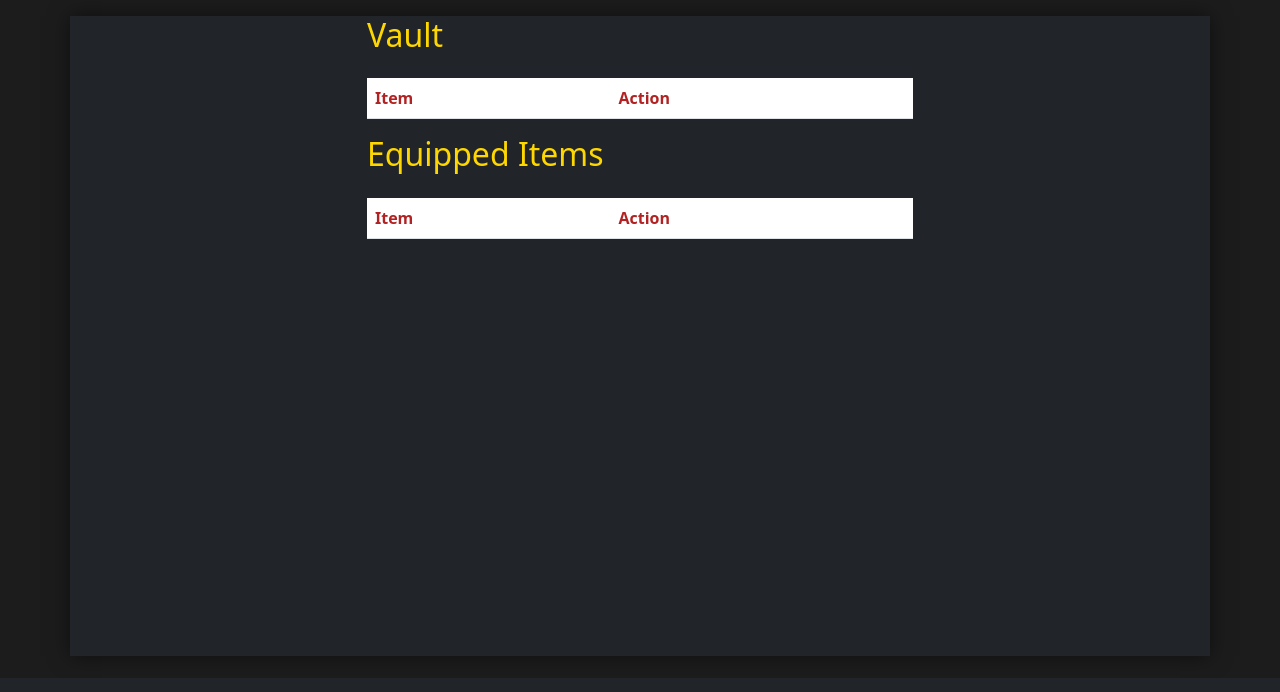
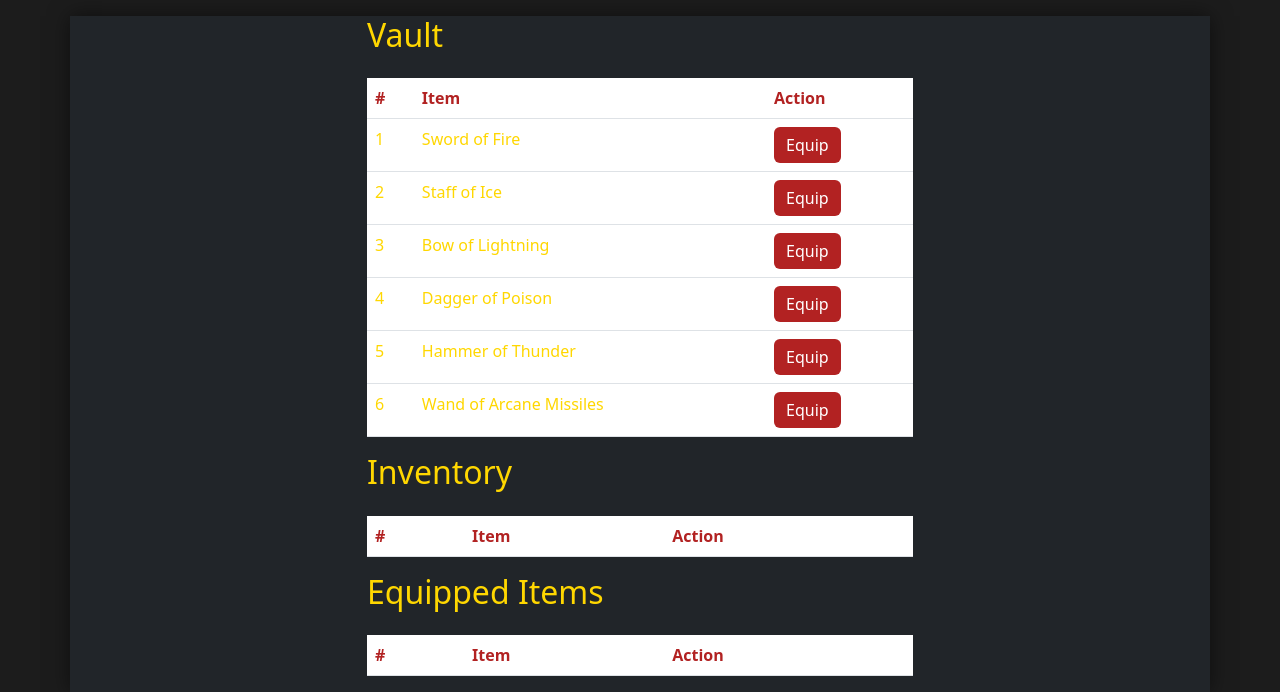
Before and after one commit to Lesamuen/HeroesNeverDice, a Flask app: page /vault in a window 1280 px wide. Shown: the part 122-814 px from the top of the page. Run offline with Flask 3, Linux system fonts and the light colour scheme; a user stored in the database is signed in; tables that the repository leaves empty hold one stand-in row (values such as "Sample post"); lists and menus that the app fills with data are empty; some libraries are stand-ins or nearby versions.

Commit message:
example tuple list to work hover description vault

```diff
--- a/app.py
+++ b/app.py
@@ -131,11 +131,42 @@ def market():
 # Vault Page
 @app.route('/vault')
 def vault():
-    tosend = []
-    inv = current_user.get_unequipped()
+    #tosend = []
+    items = [ #testing tuple list
+    ('Sword of Fire', 'A blazing sword that burns all in its path.'),
+    ('Staff of Ice', 'A staff that can conjure freezing winds and icy shards.'),
+    ('Bow of Lightning', 'A bow that shoots bolts of lightning that never miss.'),
+    ('Dagger of Poison', 'A small dagger that can deliver lethal doses of poison.'),
+    ('Hammer of Thunder', 'A heavy hammer that can create shockwaves that stun foes.'),
+    ('Wand of Arcane Missiles', 'A wand that fires bolts of arcane energy.'),
+    ]
+    #item[0] is the name, item[1] is the description
+    tosend = items
+    # inv = current_user.get_unequipped()
+    # for i in inv:
+    #     tosend.append((i.item.name,i.item.desc()))
+    return render_template('vault.html', tosend = tosend)
+
+@app.route('/vault')
+def inventory():
+    toinv = []
+    inv = current_user.get_inventory()
     for i in inv:
-        tosend.append((i.item.name,i.item.desc()))
-    return render_template('vault.html', inv = tosend)
+        toinv.append((i.item.name,i.item.desc()))
+    return render_template('vault.html', inv = toinv)
+
+@app.route('/vault')
+def equipped():
+    toequip = []
+    hands = current_user.get_hands()
+    armor = current_user.get_armor()
+
+    for i in hands:
+        toequip.append((i.item.name,i.item.desc()))
+    for i in armor:
+        toequip.append((i.item.name,i.item.desc()))
+    return render_template('vault.html', hands = toequip, armor = toequip)
+
 
 # How to Play
 @app.route('/howtoplay')
--- a/static/script.js
+++ b/static/script.js
@@ -1,3 +1,7 @@
+$(document).ready(function () {
+    $('[data-toggle="tooltip"]').tooltip();
+});
+
 function sellItem() {
     // Sell Item in market place
     // can only sell items that are in the list of items in inventory
--- a/templates/vault.html
+++ b/templates/vault.html
@@ -9,15 +9,41 @@
     <table class="table mt-4">
         <thead>
             <tr>
+                <th scope="col">#</th>
                 <th scope="col">Item</th>
                 <th scope="col">Action</th>
             </tr>
         </thead>
         <tbody>
-            {% for item in inventory %}
+            {% for item in tosend %}
             <tr>
-                <td>{{ item }}</td>
-                <td><button type="button" class="btn btn-primary unequip-btn" onclick="equipItem('{{ item }}')">Equip</button></td>
+                <td>{{ loop.index }}</td>
+                <td>    <span class = "description" data-toggle="tooltip" data-placement="right" title="{{ item[1] }}">{{ item[0] }} </span>
+                        <td><button type="button" class="btn btn-primary equip-btn"
+                            onclick="equipItem('{{ item[0] }}')">Equip</button></td>
+                    </td>
+            </tr>
+            {% endfor %}
+        </tbody>
+    </table>
+
+    <h2> Inventory </h2>
+    <table class="table mt-4">
+        <thead>
+            <tr>
+                <th scope="col">#</th>
+                <th scope="col">Item</th>
+                <th scope="col">Action</th>
+            </tr>
+        </thead>
+        <tbody>
+            {% for item in toinv %}
+            <tr>
+                <td>{{ loop.index }}</td>
+                <td>    <span class = "description" data-toggle="tooltip" data-placement="right" title="{{ item[1] }}">{{ item[0] }} </span>
+                        <td><button type="button" class="btn btn-primary equip-btn"
+                            onclick="equipItem('{{ item[0] }}')">Equip</button></td>
+                    </td>
             </tr>
             {% endfor %}
         </tbody>
@@ -27,18 +53,23 @@
     <table class="table mt-4">
         <thead>
             <tr>
+                <th scope="col">#</th>
                 <th scope="col">Item</th>
                 <th scope="col">Action</th>
             </tr>
         </thead>
         <tbody>
-            {% for item in equipped %}
+            {% for item in toequip %}
             <tr>
-                <td>{{ item }}</td>
-                <td><button type="button" class="btn btn-primary equip-btn" onclick="unequipItem('{{ item }}')">Unequip</button></td>
+                <td>{{ loop.index }}</td>
+                <td>    <span class = "description" data-toggle="tooltip" data-placement="right" title="{{ item[1] }}">{{ item[0] }} </span>
+                        <td><button type="button" class="btn btn-primary equip-btn"
+                            onclick="unequipItem('{{ item[0] }}')">Unequip</button></td>
+                    </td>
             </tr>
             {% endfor %}
         </tbody>
     </table>
+
 </div>
 {% endblock %}
```
